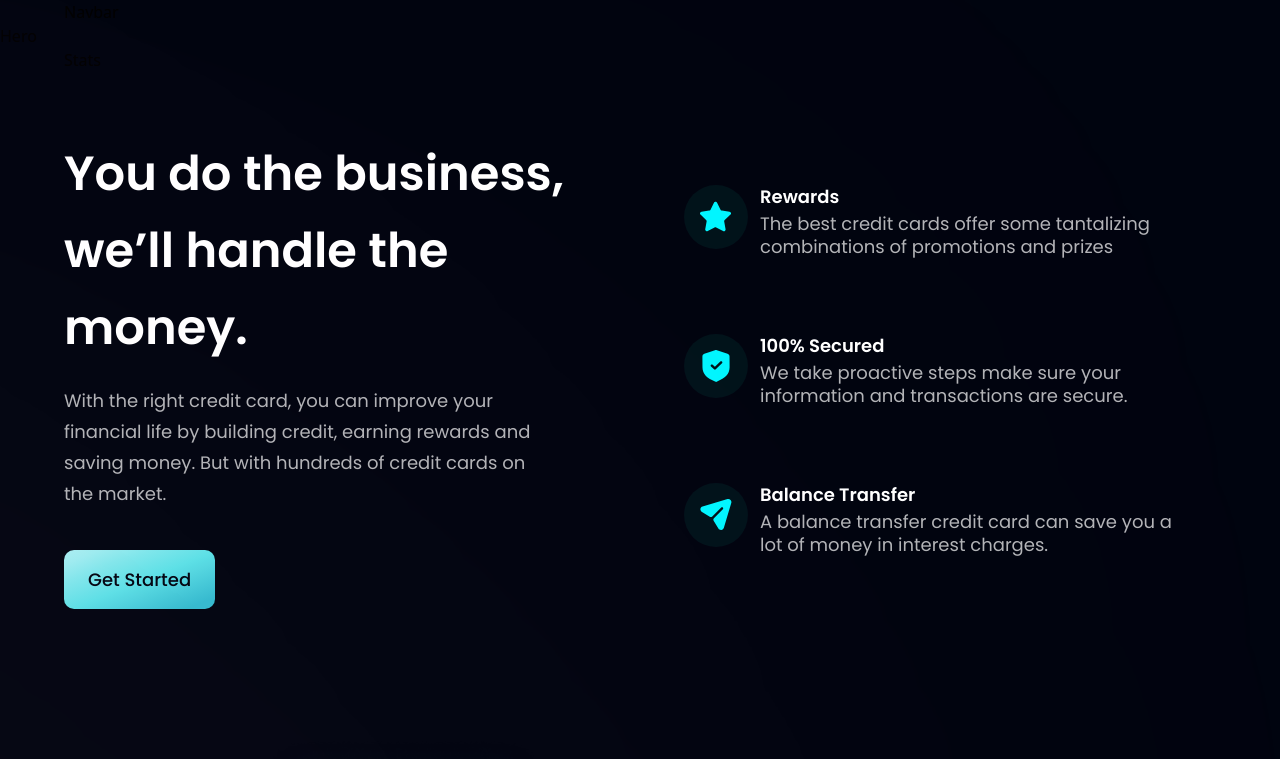
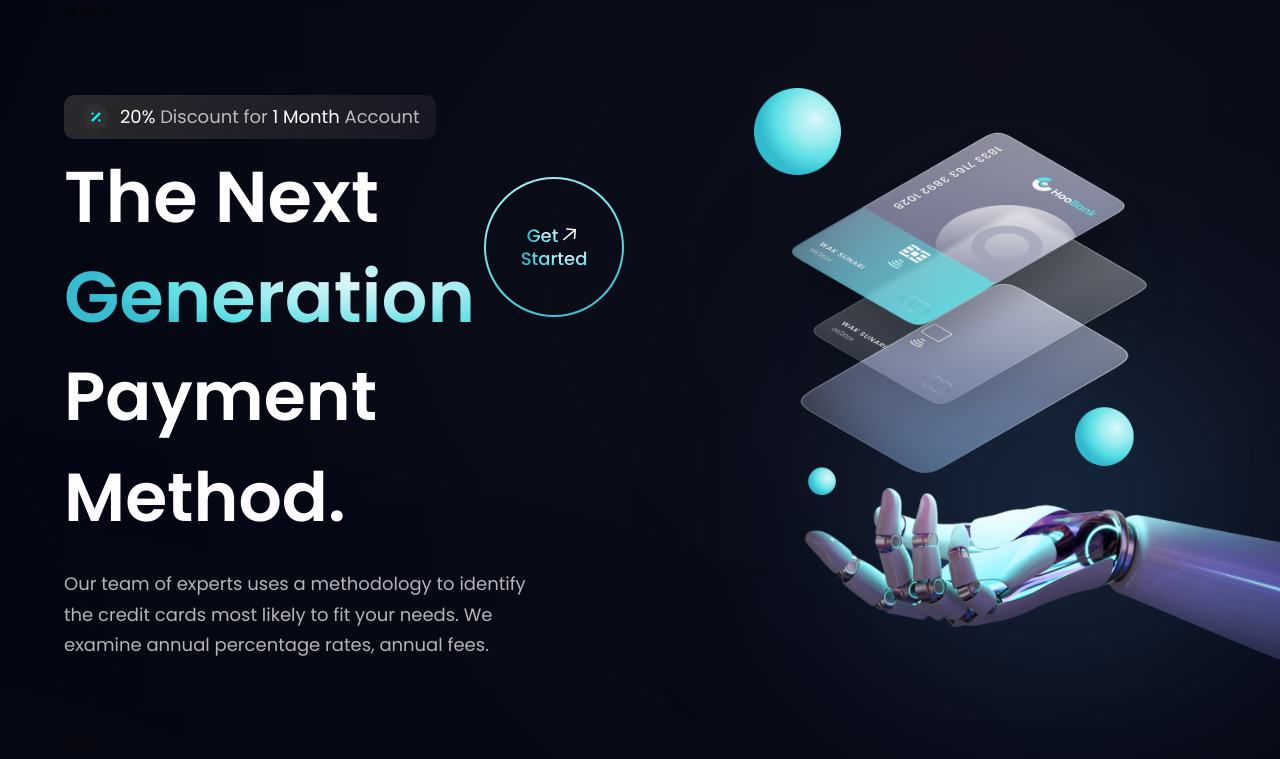
Before and after one commit to jefim9413/bank_modern, a React (Vite) app: page / in a window 1280 px wide. Shown: the top 759 px of the page. Built offline with nearby package versions, Linux system fonts and the light colour scheme.

Commit message:
finalizando o componente Hero

```diff
--- a/src/components/Hero.jsx
+++ b/src/components/Hero.jsx
@@ -1,9 +1,48 @@
-import React from 'react'
+import styles from '../style';
+import { discount , robot} from '../assets';
+import GetStarted from './GetStarted'
 
-function Hero() {
-  return (
-    <div>Hero</div>
-  )
-}
+const Hero = ()=>  (
+  <section id="home" className={`flex md:flex-row flex-col ${styles.paddingY} `} >
+    <div className={`flex-1 ${styles.flexStart} flex-col xl:px-0 sm:px-16 px-6`} >
+      <div className="flex flex-row items-center py-[6px] px-4 bg-discount-gradient rounded-[10px] mb-2">
+        <img src={discount} alt="discount" className='w-[32px] h-[32px]'/>
+          <p className={`${styles.paragraph} ml-2`}>
+            <span className='text-white'>20%</span> Discount for {" "}
+            <span className='text-white' > 1 Month</span> Account
+          </p>
+      </div>
+      <div className="flex flex-row justify-between items-center w-full">
+        <h1 className="flex-1 font-poppins font-semibold ss:text-[72px] text-[52px] text-white ss:leading-[100px] leading-[75px]" >
+          The Next <br className='sm:block hidden '/> {" "}
+          <span className='text-gradient' >Generation</span> {" "}
+        </h1>
+        <div className="ss:flex hidden md:mr-4 mr-0">
+          <GetStarted />
+        </div>
+      </div>
+      <h1 className="font-poppins font-semibold ss:text-[68px] text-[52px] text-white ss:leading-[100.8px] leading-[75px] w-full">
+          Payment Method.
+      </h1>
+      <p className={`${styles.paragraph} max-w-[470px] mt-5`}>
+          Our team of experts uses a methodology to identify the credit cards
+          most likely to fit your needs. We examine annual percentage rates,
+          annual fees.
+      </p>
+    </div>
+    <div className={`flex-1 flex ${styles.flexCenter} md:my-0 my-10 relative`}>
+        <img src={robot} alt="billing" className="w-[100%] h-[100%] relative z-[5]" />
+
+        {/* gradient start */}
+        <div className="absolute z-[0] w-[40%] h-[35%] top-0 pink__gradient" />
+        <div className="absolute z-[1] w-[80%] h-[80%] rounded-full white__gradient bottom-40" />
+        <div className="absolute z-[0] w-[50%] h-[50%] right-20 bottom-20 blue__gradient" />
+        {/* gradient end */}
+      </div>
+      <div className={`ss:hidden ${styles.flexCenter}`}>
+        <GetStarted />
+      </div>
+  </section>
+)
 
 export default Hero
```
